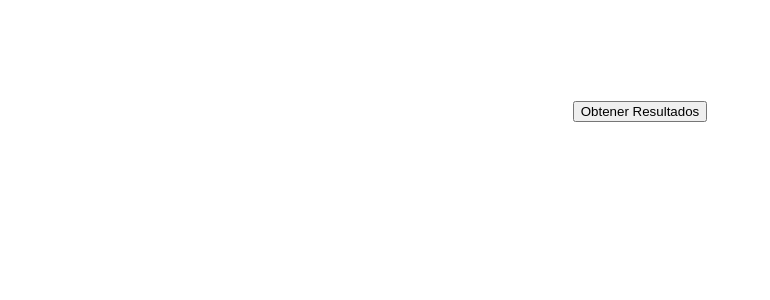
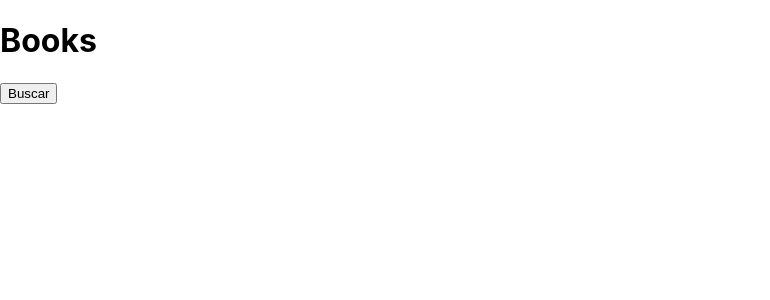
Before and after one commit to DamianC79/Fake-Api, a React (Create React App) app: page / in a window 1280 px wide. Shown: the top 300 px of the page, without its empty margins (0-770 px from the left). Built offline with nearby package versions, Linux system fonts and the light colour scheme.

Commit message:
prueba nro dos

```diff
--- a/package.json
+++ b/package.json
@@ -12,6 +12,7 @@
     "react-dom": "^17.0.2",
     "react-redux": "^7.2.4",
     "react-router": "^5.2.0",
+    "react-router-dom": "^5.2.0",
     "react-scripts": "4.0.3",
     "web-vitals": "^1.1.2"
   },
--- a/public/index.html
+++ b/public/index.html
@@ -39,5 +39,6 @@
       To begin the development, run `npm start` or `yarn start`.
       To create a production bundle, use `npm run build` or `yarn build`.
     -->
+
   </body>
 </html>
--- a/src/App.js
+++ b/src/App.js
@@ -1,6 +1,7 @@
 import React, {useState} from 'react';
-import styled from '@emotion/styled';
 import Books from './Books';
+import { BrowserRouter as Router, Route, Switch } from 'react-router-dom';
+
 
 
 
@@ -9,29 +10,45 @@ function App() {
   const [books,obtenerBooks]=useState({});
 
   const consultarAPI = async () => {
-    const api = await fetch('https://fakerapi.it/api/v1/books?_quantity=1');
+    const api = await fetch('https://fakerapi.it/api/v1/books?_quantity=5');
     const books = await api.json();
-    obtenerBooks(books);
+    obtenerBooks(books[0]);
+    console.log(api)
+    console.log(books)
+
   }
 
-  const Contenedor = styled.div`
-  display: flex;
-  align-items: center;
-  padding-top:5rem;
-  flex-direction:column;
-`;
+
 
     return (
-      <Contenedor >
+      <>
+        <Router>
+
+          <Switch>
+
+            <Route path="/">
+              <h1>Books</h1>
+            </Route>
+
+            <Route path="/users">
+              <h2>Users</h2>
+            </Route>
+
+          </Switch>
+
+        </Router>
+
+      <div >
+
         <Books
           books ={books}
         />
-        <button
-          onClick={ consultarAPI }
-        >
-          Obtener Resultados
+        <button onClick={ consultarAPI }
+          > Buscar
         </button>
-      </Contenedor>
+
+      </div>
+      </>
     );
 }
 
--- a/src/Books.js
+++ b/src/Books.js
@@ -3,7 +3,7 @@ import React from 'react';
 const Books=({books})=>{
     return(
         <div>
-        <h1>{books.title}</h1>
+        {books=[]}
         </div>
 
     );
```
Also changed, not shown: src/Users.js (added, +16 -0 lines), 1 other file (tests, documents, lock files or other folders).
